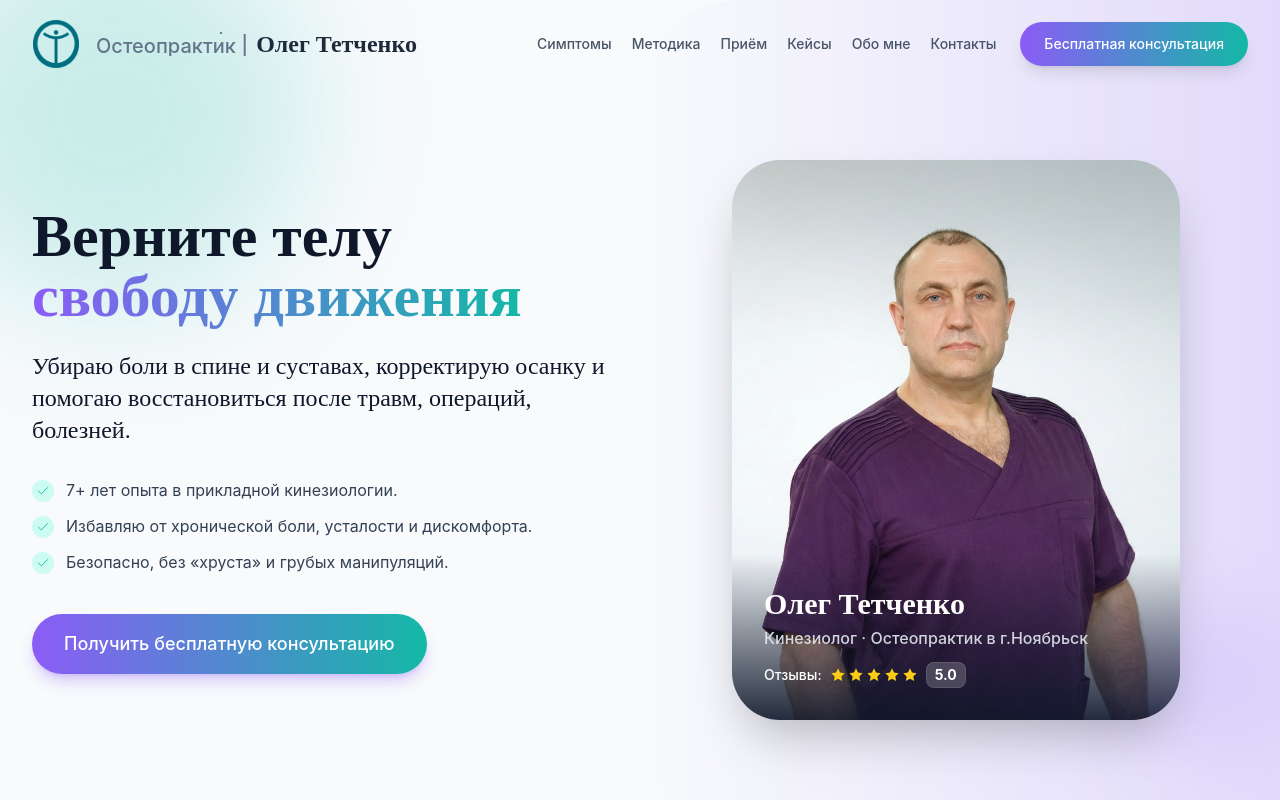
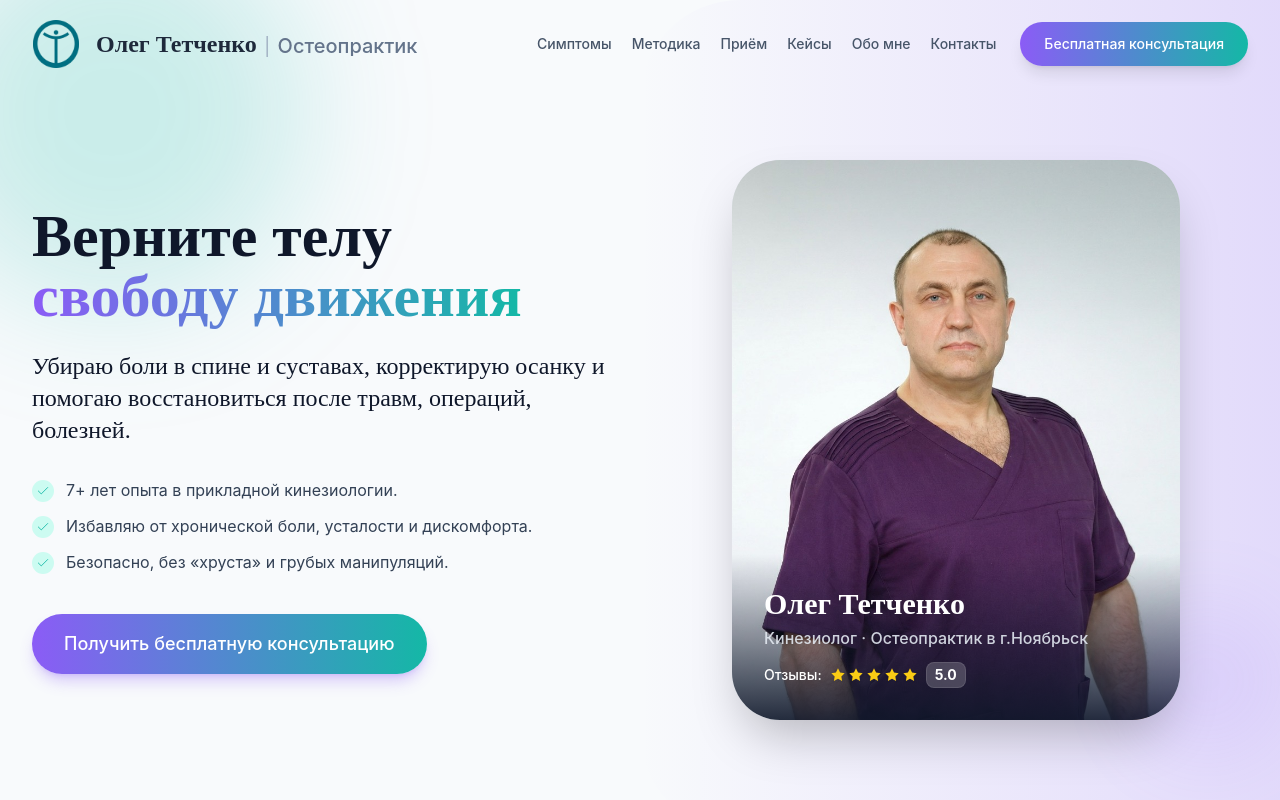
Before and after one commit to TonyGoodMan123/OlegTetchenko, a React (Vite) app: page / in a window 1280 px wide. Shown: the top 800 px of the page. Built offline with nearby package versions, Linux system fonts and the light colour scheme; a web font is replaced by a local one.

Commit message:
style: Swap Header Order (Name first, Title second)

```diff
--- a/src/components/Header.jsx
+++ b/src/components/Header.jsx
@@ -35,14 +35,15 @@ const Header = ({ onOpenModal }) => {
                     <img src={`${import.meta.env.BASE_URL}images/logo.png`} alt="Logo" className="h-8 w-8 md:h-12 md:w-12 object-contain" />
 
                     <h1 className="font-serif font-bold text-slate-800 flex items-center gap-2 text-sm md:text-2xl">
+                        Олег Тетченко
+                        <span className="text-slate-400 font-light">|</span>
                         <span className="font-sans font-medium text-slate-500 text-xs md:text-xl inline-grid h-[1.2em] overflow-hidden">
                             <span className="animate-slide-up-words">
-                                <span className="block h-[1.2em]">Кинезиолог |</span>
-                                <span className="block h-[1.2em]">Остеопрактик |</span>
-                                <span className="block h-[1.2em]">Кинезиолог |</span>
+                                <span className="block h-[1.2em]">Кинезиолог</span>
+                                <span className="block h-[1.2em]">Остеопрактик</span>
+                                <span className="block h-[1.2em]">Кинезиолог</span>
                             </span>
                         </span>
-                        Олег Тетченко
                     </h1>
                 </div>
 
```
